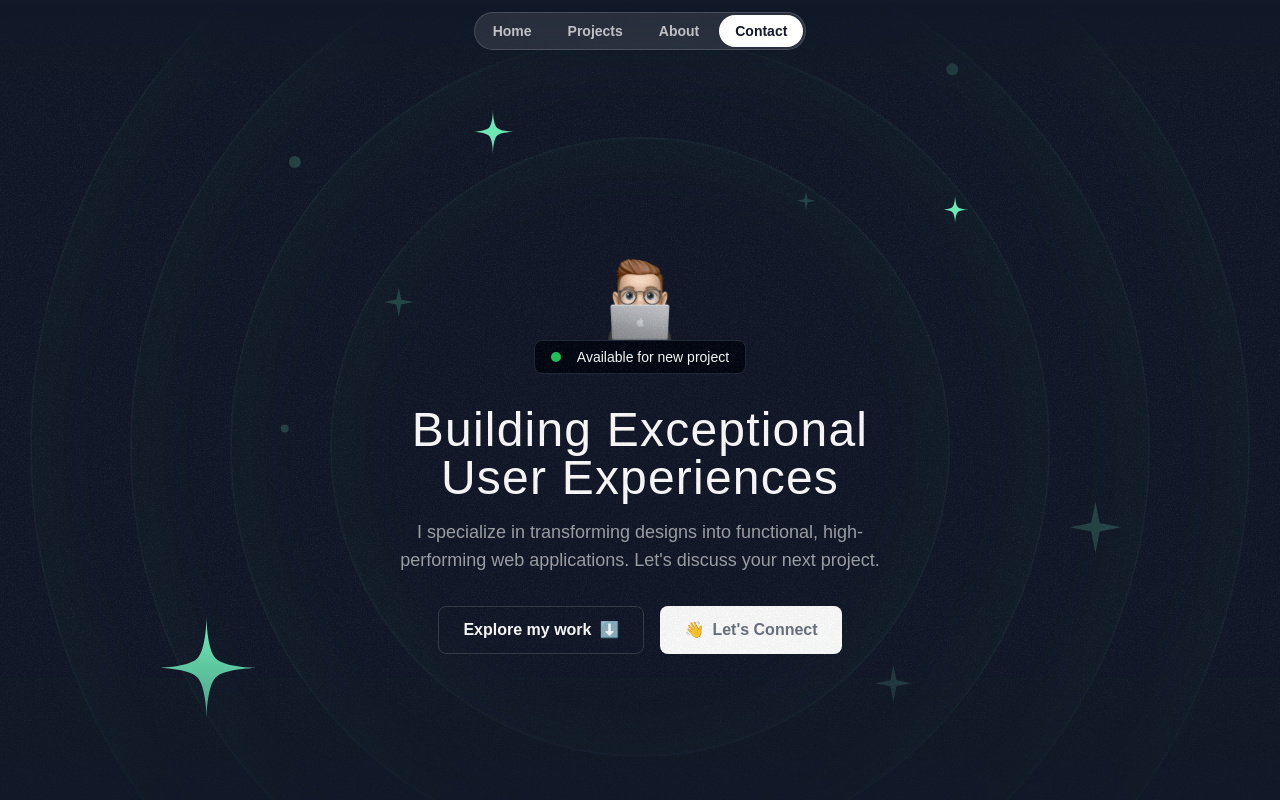
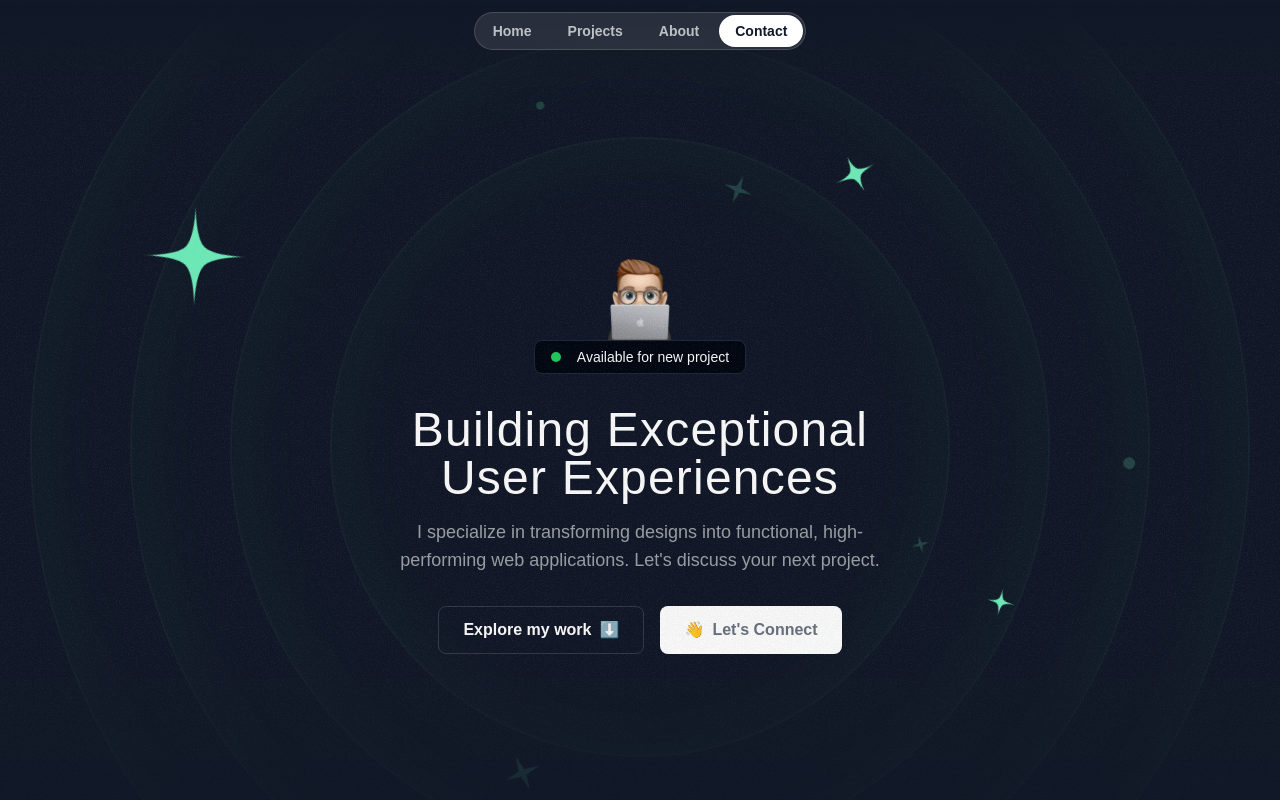
Before and after one commit to satyadalei/portfolio3, a Next.js app: page / in a window 1280 px wide. Shown: the top 800 px of the page. Built offline with nearby package versions, Linux system fonts and the light colour scheme; a web font is replaced by a local one.

Commit message:
Completed animating hero section

```diff
--- a/src/components/HeroOrbit.tsx
+++ b/src/components/HeroOrbit.tsx
@@ -1,18 +1,42 @@
 import React, { PropsWithChildren } from "react";
+import { twMerge } from "tailwind-merge";
 
 const HeroOrbit = ({
   children,
   size,
   rotation,
-}: PropsWithChildren<{ size: number; rotation: number }>) => {
+  shouldOrbit = false,
+  orbitDuration,
+  shouldSpin = false,
+  spinDuration,
+}: PropsWithChildren<{
+  size: number;
+  rotation: number;
+  shouldOrbit?: boolean;
+  orbitDuration?: string;
+  shouldSpin?: boolean;
+  spinDuration?: string;
+}>) => {
   return (
-    <div className="absolute left-1/2 top-1/2 -translate-x-1/2 -translate-y-1/2">
+    <div className="absolute left-1/2 top-1/2 -translate-x-1/2 -translate-y-1/2 -z-10">
       <div
-        className=""
+        className={twMerge(shouldOrbit === true && "animate-spin")}
+        style={{
+          animationDuration: orbitDuration,
+        }}
+      >
+        <div
+          className="flex items-start justify-start"
           style={{
             width: `${size}px`,
             height: `${size}px`,
             transform: `rotate(${rotation}deg)`,
+          }}
+        >
+          <div
+            className={twMerge(shouldSpin && "animate-spin")}
+            style={{
+              animationDuration: spinDuration,
             }}
           >
             <div
@@ -25,6 +49,8 @@ const HeroOrbit = ({
             </div>
           </div>
         </div>
+      </div>
+    </div>
   );
 };
 
--- a/src/sections/Hero.tsx
+++ b/src/sections/Hero.tsx
@@ -21,44 +21,86 @@ export const HeroSection = () => {
         <div className="size-[1020px] hero-ring"></div>
         <div className="size-[1220px] hero-ring"></div>
 
-        <HeroOrbit size={800} rotation={-72}>
-          <StarIcon className="size-28 text-emerald-300" />
+        <HeroOrbit
+          shouldOrbit
+          shouldSpin
+          orbitDuration="30s"
+          spinDuration="5s"
+          size={430}
+          rotation={-14}
+        >
+          <SparkleIcon className="size-8 text-emerald-300/20" />
         </HeroOrbit>
 
-        <HeroOrbit size={540} rotation={20}>
+        <HeroOrbit shouldOrbit orbitDuration="32s" size={440} rotation={79}>
+          <SparkleIcon className="size-5 text-emerald-300/20" />
+        </HeroOrbit>
+
+        <HeroOrbit size={520} shouldOrbit orbitDuration="34s" rotation={-41}>
+          <div className="size-2 bg-emerald-300/20 rounded-full" />
+        </HeroOrbit>
+
+        <HeroOrbit shouldOrbit orbitDuration="36s" size={530} rotation={178}>
+          <SparkleIcon className="size-10 text-emerald-300/20" />
+        </HeroOrbit>
+
+        <HeroOrbit shouldOrbit orbitDuration="38s" size={540} rotation={20}>
           <StarIcon className="size-12 text-emerald-300" />
         </HeroOrbit>
 
-        <HeroOrbit size={590} rotation={98}>
+        <HeroOrbit
+          shouldOrbit
+          orbitDuration="40s"
+          shouldSpin
+          spinDuration="6s"
+          size={590}
+          rotation={98}
+        >
           <StarIcon className="size-8 text-emerald-300 " />
         </HeroOrbit>
 
-        <HeroOrbit size={430} rotation={-14}>
-          <SparkleIcon className="size-8 text-emerald-300/20" />
+        <HeroOrbit
+          shouldOrbit
+          orbitDuration="42s"
+          shouldSpin
+          spinDuration="6s"
+          size={650}
+          rotation={-5}
+        >
+          <div className="size-3 bg-emerald-300/20 rounded-full" />
         </HeroOrbit>
 
-        <HeroOrbit size={440} rotation={79}>
-          <SparkleIcon className="size-5 text-emerald-300/20" />
-        </HeroOrbit>
-
-        <HeroOrbit size={530} rotation={178}>
-          <SparkleIcon className="size-10 text-emerald-300/20" />
-        </HeroOrbit>
-
-        <HeroOrbit size={710} rotation={145}>
+        <HeroOrbit
+          shouldOrbit
+          orbitDuration="44s"
+          shouldSpin
+          spinDuration="6s"
+          size={710}
+          rotation={145}
+        >
           <SparkleIcon className="size-14 text-emerald-300/20" />
         </HeroOrbit>
 
-        <HeroOrbit size={710} rotation={85}>
+        <HeroOrbit
+          shouldOrbit
+          orbitDuration="46s"
+          size={710}
+          shouldSpin
+          spinDuration="6s"
+          rotation={85}
+        >
           <div className="size-3 bg-emerald-300/20 rounded-full" />
         </HeroOrbit>
 
-        <HeroOrbit size={520} rotation={-41}>
-          <div className="size-2 bg-emerald-300/20 rounded-full" />
-        </HeroOrbit>
-
-        <HeroOrbit size={650} rotation={-5}>
-          <div className="size-3 bg-emerald-300/20 rounded-full" />
+        <HeroOrbit
+          shouldOrbit
+          orbitDuration="48s"
+          shouldSpin
+          spinDuration="6s"
+          size={800}
+          rotation={-72}
+        >
+          <StarIcon className="size-28 text-emerald-300" />
         </HeroOrbit>
       </div>
 
@@ -70,7 +112,9 @@ export const HeroSection = () => {
             alt="Person peeking from behind laptop"
           />
           <div className="bg-gray-950 border border-gray-800 px-4 py-1.5 inline-flex items-center gap-4 rounded-lg">
-            <div className="size-2.5 bg-green-500 rounded-full "></div>
+            <div className="size-2.5 bg-green-500 rounded-full  relative">
+              <div className="absolute inset-0 bg-green-500 rounded-full animate-ping-large"></div>
+            </div>
             <div className="text-sm font-medium">Available for new project</div>
           </div>
         </div>
--- a/tailwind.config.ts
+++ b/tailwind.config.ts
@@ -25,6 +25,17 @@ const config: Config = {
         sans: "var(--font-sans)",
         serif: "var(--font-serif)",
       },
+      animation: {
+        "ping-large": "ping-large 1s ease-in-out infinite",
+      },
+      keyframes: {
+        "ping-large": {
+          "75%, 100%": {
+            transform: "scale(3)",
+            opacity: "0",
+          },
+        },
+      },
     },
   },
   plugins: [],
```
Lines whose indentation alone changed are shown as unchanged.
